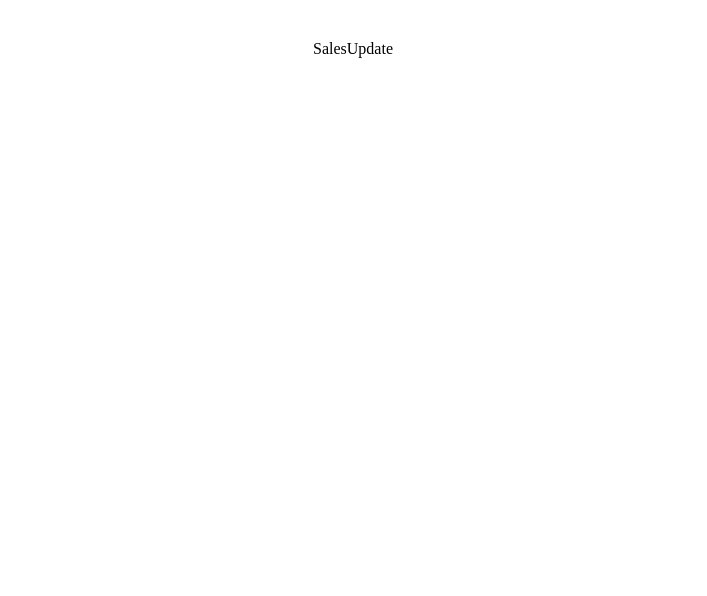
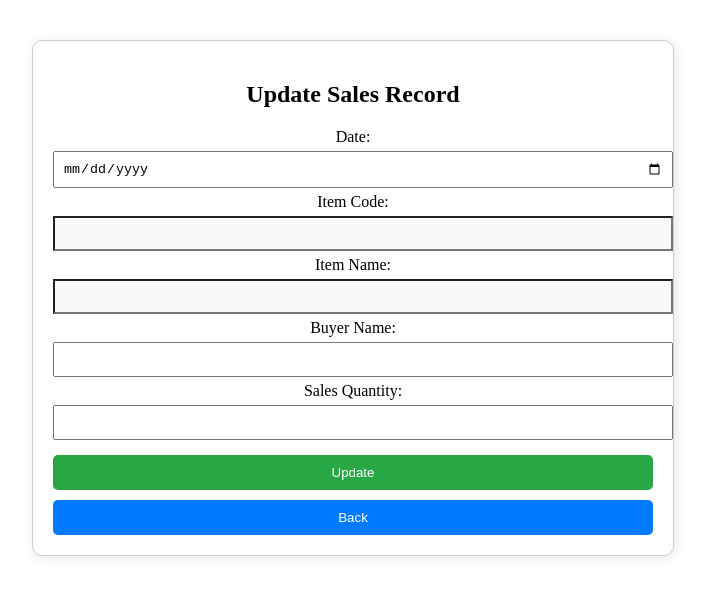
Before and after one commit to Shiranakther/BakeBuddy---Bakery-Management-System, a React (Vite) app in the folder bakebuddy/frontend/: page /create-sales/update/1 in a window 1280 px wide. Shown: the top 596 px of the page, without its empty margins (287-994 px from the left). Built offline with nearby package versions, Linux system fonts and the light colour scheme; no server answers; the HTML template or start-up script is replaced by a standard one.

Commit message:
create sales update page full functional

```diff
--- a/bakebuddy/frontend/src/pages/SalesUpdate.jsx
+++ b/bakebuddy/frontend/src/pages/SalesUpdate.jsx
@@ -1,7 +1,86 @@
-import React from 'react'
+import React, { useState, useEffect } from "react";
+import axios from "axios";
+import { useParams, useNavigate } from "react-router-dom";
 
-export default function SalesUpdate() {
+const SalesUpdate = () => {
+  const [salesData, setSalesData] = useState({
+    date: "",
+    itemCode: "",
+    itemName: "",
+    buyerName: "",
+    salesQuantity: "",
+  });
+
+  const [message, setMessage] = useState("");
+  const { id } = useParams();
+  const navigate = useNavigate();
+
+  useEffect(() => {
+    const fetchSalesData = async () => {
+      try {
+        const response = await axios.get(`http://localhost:5000/api/sales/view/${id}`);
+        if (response.data) {
+          setSalesData({
+            date: response.data.date || "",
+            itemCode: response.data.itemCode || "",
+            itemName: response.data.itemName || "",
+            buyerName: response.data.buyerName || "",
+            salesQuantity: response.data.salesQuantity || "",
+          });
+        }
+      } catch (error) {
+        console.error("Error fetching sales data", error);
+      }
+    };
+    fetchSalesData();
+  }, [id]);
+
+  const handleChange = (e) => {
+    setSalesData({ ...salesData, [e.target.name]: e.target.value });
+  };
+
+  const handleSubmit = async (e) => {
+    e.preventDefault();
+    try {
+      await axios.put(`http://localhost:5000/api/sales/update/${id}`, {
+        date: salesData.date,
+        buyerName: salesData.buyerName,
+        salesQuantity: salesData.salesQuantity,
+      });
+      setMessage("Sales record updated successfully!");
+      setTimeout(() => navigate("/create-sales"), 2000);
+    } catch (error) {
+      setMessage("Error updating sales record");
+      console.error("Update error:", error.response ? error.response.data : error.message);
+    }
+  };
+
   return (
-    <div>SalesUpdate</div>
-  )
-}
+    <div style={{ maxWidth: "600px", margin: "auto", padding: "20px", border: "1px solid #ccc", borderRadius: "10px", boxShadow: "2px 2px 12px rgba(0,0,0,0.1)" }}>
+      <h2 style={{ textAlign: "center" }}>Update Sales Record</h2>
+      {message && <p style={{ color: message.includes("Error") ? "red" : "green", textAlign: "center" }}>{message}</p>}
+      <form onSubmit={handleSubmit}>
+        <label>Date:</label>
+        <input type="date" name="date" value={salesData.date ? salesData.date.split("T")[0] : ""} onChange={handleChange} required style={{ width: "100%", padding: "8px", margin: "5px 0" }} />
+
+        <label>Item Code:</label>
+        <input type="text" name="itemCode" value={salesData.itemCode} readOnly style={{ width: "100%", padding: "8px", margin: "5px 0", backgroundColor: "#f9f9f9" }} />
+
+        <label>Item Name:</label>
+        <input type="text" name="itemName" value={salesData.itemName} readOnly style={{ width: "100%", padding: "8px", margin: "5px 0", backgroundColor: "#f9f9f9" }} />
+
+        <label>Buyer Name:</label>
+        <input type="text" name="buyerName" value={salesData.buyerName} onChange={handleChange} required style={{ width: "100%", padding: "8px", margin: "5px 0" }} />
+
+        <label>Sales Quantity:</label>
+        <input type="text" name="salesQuantity" value={salesData.salesQuantity} onChange={handleChange} required style={{ width: "100%", padding: "8px", margin: "5px 0" }} />
+
+        <button type="submit" style={{ width: "100%", padding: "10px", backgroundColor: "#28a745", color: "white", border: "none", borderRadius: "5px", marginTop: "10px", cursor: "pointer" }}>Update</button>
+
+        <button type="button" onClick={() => navigate("/create-sales")} style={{ width: "100%", padding: "10px", backgroundColor: "#007bff", color: "white", border: "none", borderRadius: "5px", marginTop: "10px", cursor: "pointer" }}>Back</button>
+      </form>
+    </div>
+  );
+};
+
+export default SalesUpdate;
```
